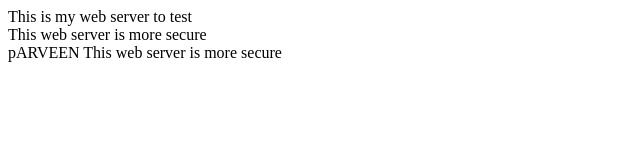
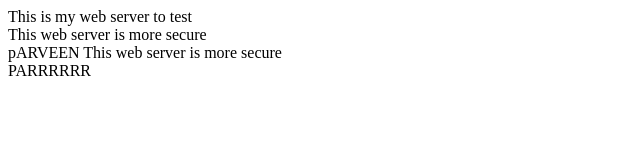
Before and after one commit to jokdoskor/trial, a plain HTML site: page index.html in a window 1280 px wide. Shown: the full height of the page, 0-640 px from the left. Drawn offline with Linux system fonts and the light colour scheme.

Commit message:
Update index.html

```diff
--- a/index.html
+++ b/index.html
@@ -3,5 +3,6 @@
 This is my web server to test <br>
 This web server is more secure <br>
 pARVEEN This web server is more secure <br>
+  PARRRRRR
 </body>
 </html>
```
